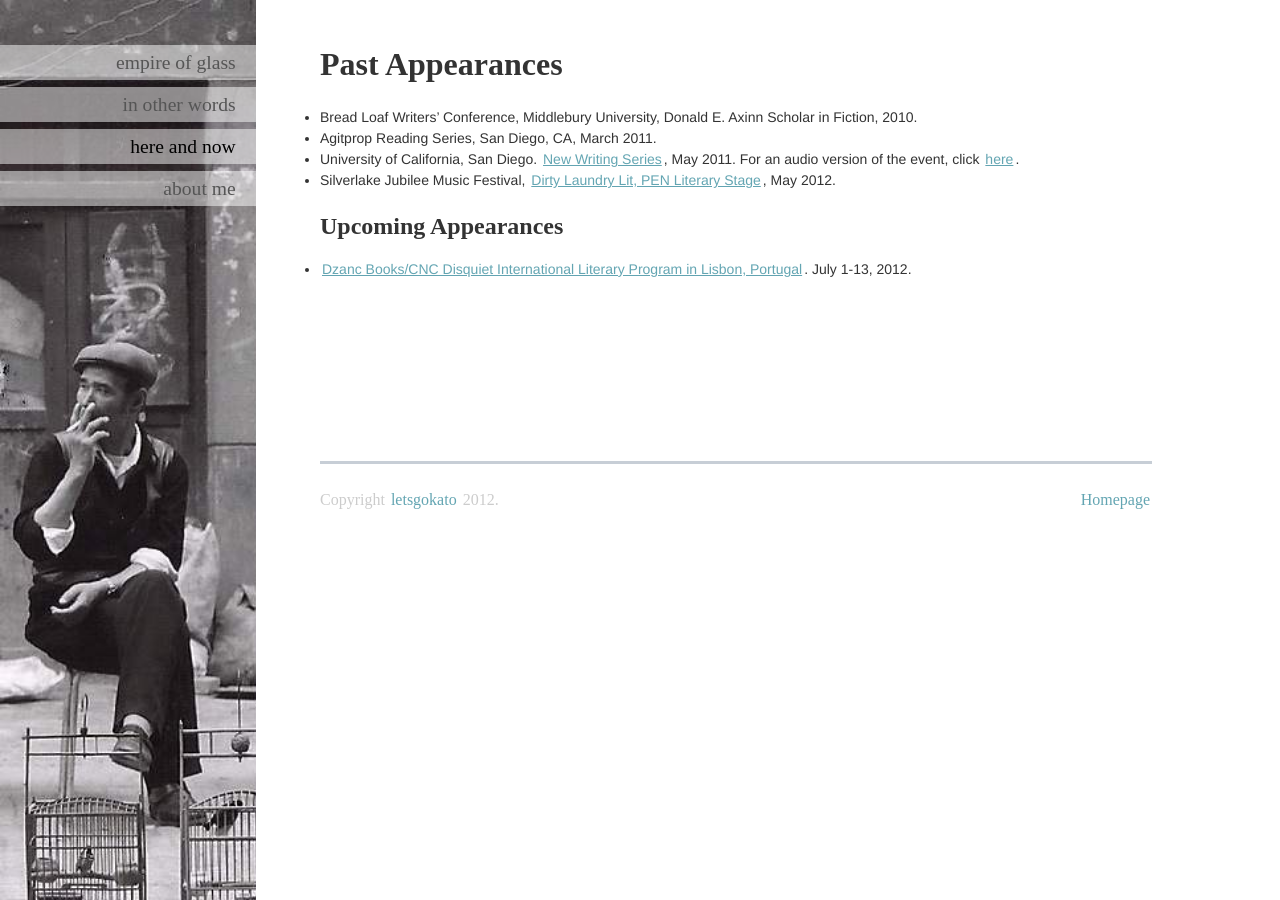
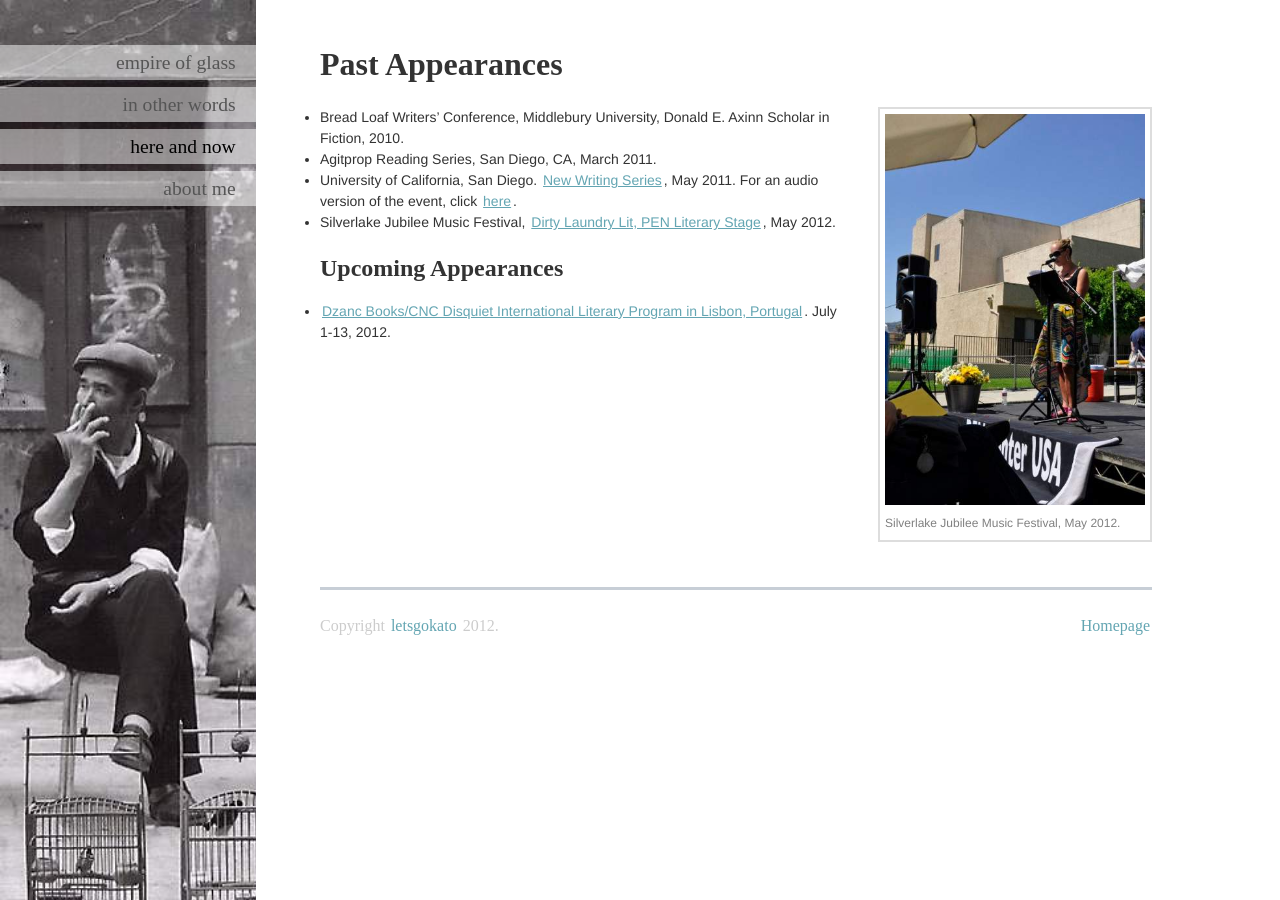
Before and after one commit to ajhit406/kato, a Jekyll site: the page built from hereandnow.md, in a window 1280 px wide. Built offline with Jekyll 4.4.1, drawn with Linux system fonts in a browser that asks for light colours; some web fonts are replaced; Markdown is read by kramdown in place of the engine named in the settings.

Commit message:
added image to hereandnow page

```diff
--- a/hereandnow.md
+++ b/hereandnow.md
@@ -5,6 +5,11 @@ lnav: hereandnow
 ---
 
 # Past Appearances
+
+<figure style="float: right;margin-left: 32px; border: 2px solid #ddd;padding: 5px;" class="vh600 clearfix">
+  <img src="/images/silverlake.jpg" alt="Silverlake Jubilee Festival" style="width: 260px;" />
+  <figcaption style="font-size: 12px;">Silverlake Jubilee Music Festival, May 2012.</figcaption>
+</figure>
 
 * Bread Loaf Writers’ Conference, Middlebury University, Donald E. Axinn Scholar in Fiction, 2010.
 * Agitprop Reading Series, San Diego, CA, March 2011.
@@ -14,3 +19,5 @@ lnav: hereandnow
 ## Upcoming Appearances
 
 * [Dzanc Books/CNC Disquiet International Literary Program in Lisbon, Portugal]( http://disquietinternational.org/). July 1-13, 2012.
+
+<br clear="all" />
```
Also changed, not shown: images/silverlake.jpg (added).
